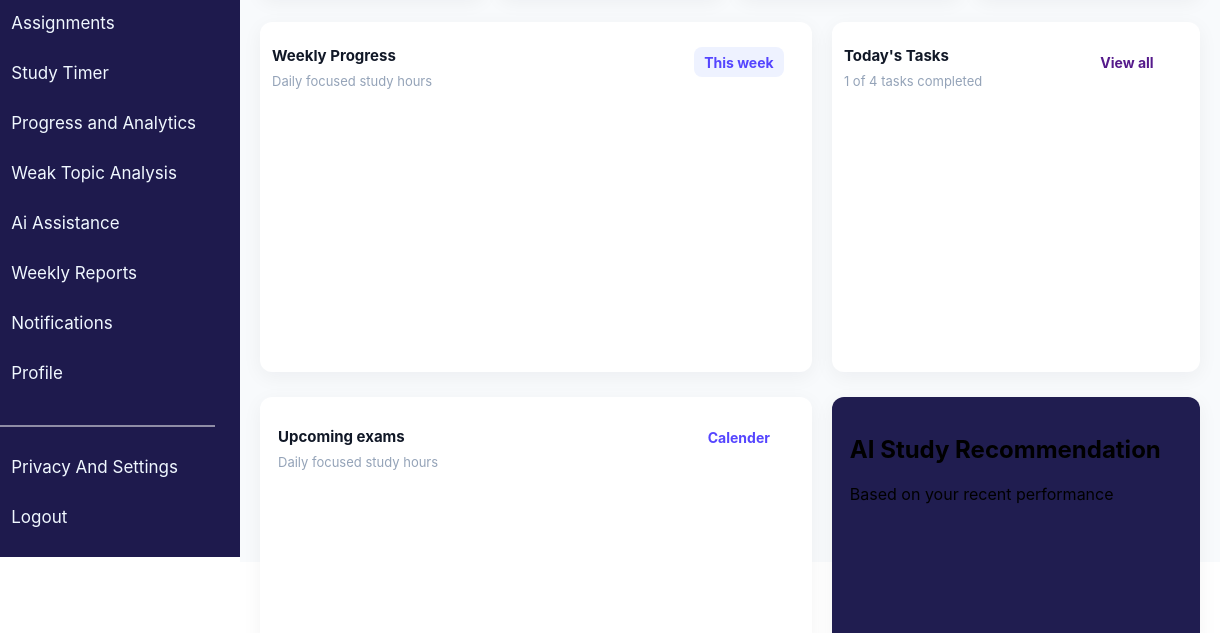
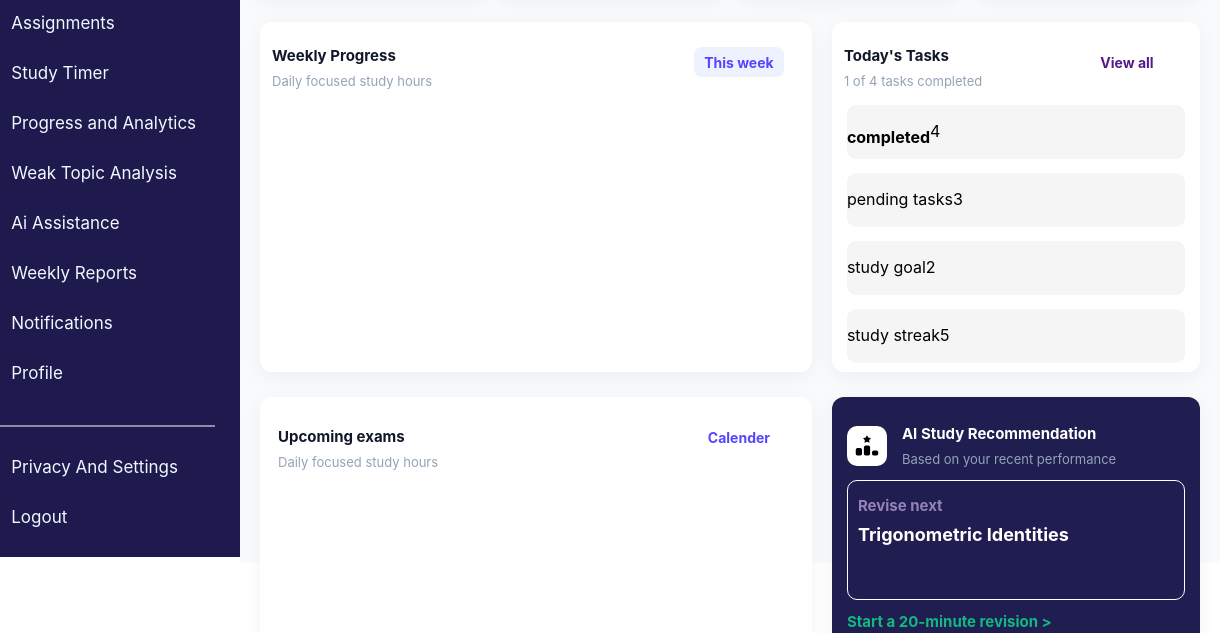
Before and after one commit to nehakharsade-23/Ai-Powered-Smart-Student-Study-And-Monitoring-System, a plain HTML site: page pages/Student-dashboard.html in a window 1280 px wide. Shown: the part 323-956 px from the top of the page, 60-1280 px from the left. Drawn offline with Linux system fonts and the light colour scheme.

Commit message:
created ai recommendation box

```diff
--- a/css/Student-dashboard.css
+++ b/css/Student-dashboard.css
@@ -383,7 +383,7 @@ body {
     background-color: white;
     position: relative;
     padding: 12px;
-    margin-right:10px;
+    margin-right: 10px;
 
 
 }
@@ -431,9 +431,36 @@ body {
     background-color: white;
     position: relative;
     padding: 12px;
-    margin-left:10px;
+    margin-left: 10px;
 
 }
+
+.container {
+
+    display: grid;
+    grid-gap: 8px;
+
+
+}
+
+.maths1,
+.physics1 ,
+.english1,
+.chemistry1
+{
+    background-color: whitesmoke;
+    border: 3px solid white;
+    border-radius: 12px;
+    display: flex;
+    height: 60px;
+
+}
+
+
+
+
+
+
 
 .upper-task-text {
     display: flex;
@@ -457,30 +484,29 @@ body {
     position: absolute;
     right: 28px;
     top: 25px;
-    height:30px;
+    height: 30px;
     width: 90px;
     border-radius: 8px;
     display: flex;
     align-items: center;
     justify-content: center;
     font-size: 14px;
-    color:#5545ff;
+    color: #5545ff;
     font-weight: bold;
 
 }
-.view-all-text a
-{
+
+.view-all-text a {
     text-decoration: none;
 }
 
-.bottom-content
-{
+.bottom-content {
     display: flex;
     flex: 1;
 
 }
-.calender
-{
+
+.calender {
     margin-top: 25px;
     height: 250px;
     width: 60%;
@@ -489,20 +515,86 @@ body {
     background-color: white;
     position: relative;
     padding: 18px;
-    margin-right:10px;
+    margin-right: 10px;
 }
 
-.ai-recommendations-box
-{
+.ai-recommendations-box {
     margin-top: 25px;
     height: 250px;
     width: 40%;
     border-radius: 12px;
     box-shadow: 0px 5px 20px rgba(15, 23, 42, 0.05);
-    background-color:#201d50;
+    background-color: #201d50;
     position: relative;
-    padding: 18px;
-    margin-left:10px;
+    padding: 15px;
+    margin-left: 10px;
+
 }
 
-.
+.upper-text h2 {
+    color: white;
+    font-size: 15px;
+    font-weight: bold;
+    margin-bottom: 8px;
+    display: flex;
+
+
+}
+
+.upper-text p {
+    margin-top: 5px;
+    color: #94a3b8;
+    font-size: 13px;
+}
+
+.icon-box {
+    height: 40px;
+    width: 40px;
+    border-radius: 10px;
+    display: flex;
+    align-items: center;
+    justify-content: center;
+    font-size: 20px;
+    background-color: white;
+}
+
+.top-text-box {
+    display: flex;
+    align-items: center;
+    gap: 15px;
+}
+
+.identities-box {
+    height: 120px;
+    border: 1px solid white;
+    background-color: #201d50;
+    border-radius: 10px;
+    padding: 10px;
+
+
+}
+
+.ai-upper-text-box h2 {
+    color: white;
+    font-size: 18px;
+    font-weight: bold;
+    margin-bottom: 8px;
+    display: flex;
+    margin-top: 9px;
+}
+
+.ai-upper-text-box p {
+    margin-top: 5px;
+    color: #9483b8;
+    font-size: 15px;
+    font-weight: bold;
+    margin-bottom: 3px;
+}
+
+.bottom-line-box {
+    margin-top: 12px;
+    color: #10b981;
+    font-size: 15px;
+    font-weight: bold;
+    margin-bottom: 3px;
+}
--- a/pages/Student-dashboard.html
+++ b/pages/Student-dashboard.html
@@ -219,9 +219,30 @@
                                 <h2>Today's Tasks</h2>
                                 <p>1 of 4 tasks completed</p>
                             </div>
+
                             <div class="view-all-text">
                                 <a href="">View all</a>
                             </div>
+
+                        </div>
+                        <div class="container">
+                            <div class="maths1">
+                                <h4>completed</h4>
+                                <p>4</p>
+                            </div>
+                            <div class="physics1">
+                                <p>pending tasks</p>
+                                <p>3</p>
+                            </div>
+                            <div class="english1">
+                                <p>study goal</p>
+                                <p>2</p>
+                            </div>
+                            <div class="chemistry1">
+                                <p>study streak</p>
+                                <p> 5</p>
+                            </div>
+
                         </div>
                     </div>
                 </div>
@@ -236,21 +257,31 @@
                             <div class="view-all-text">
                                 Calender
                             </div>
-
                         </div>
-
                     </div>
                     <div class="ai-recommendations-box">
                         <div class="top-text-box">
-                            <div class="icon-box"></div>
+                            <div class="icon-box">
+                                <i class="fa-solid fa-ranking-star"></i>
+                            </div>
                             <div class="upper-text">
                                 <h2>AI Study Recommendation</h2>
                                 <p>Based on your recent performance</p>
                             </div>
                         </div>
 
+                        <div class="identities-box">
+                            <div class="ai-upper-text-box">
+                                <p>Revise next</p>
+                                <h2>Trigonometric Identities</h2>
+                            </div>
+                        </div>
+                        <div class="bottom-line-box">
+                            Start a 20-minute revision >
+                        </div>
+                    </div>
 
-                    </div>
+
                 </div>
 
 
```
